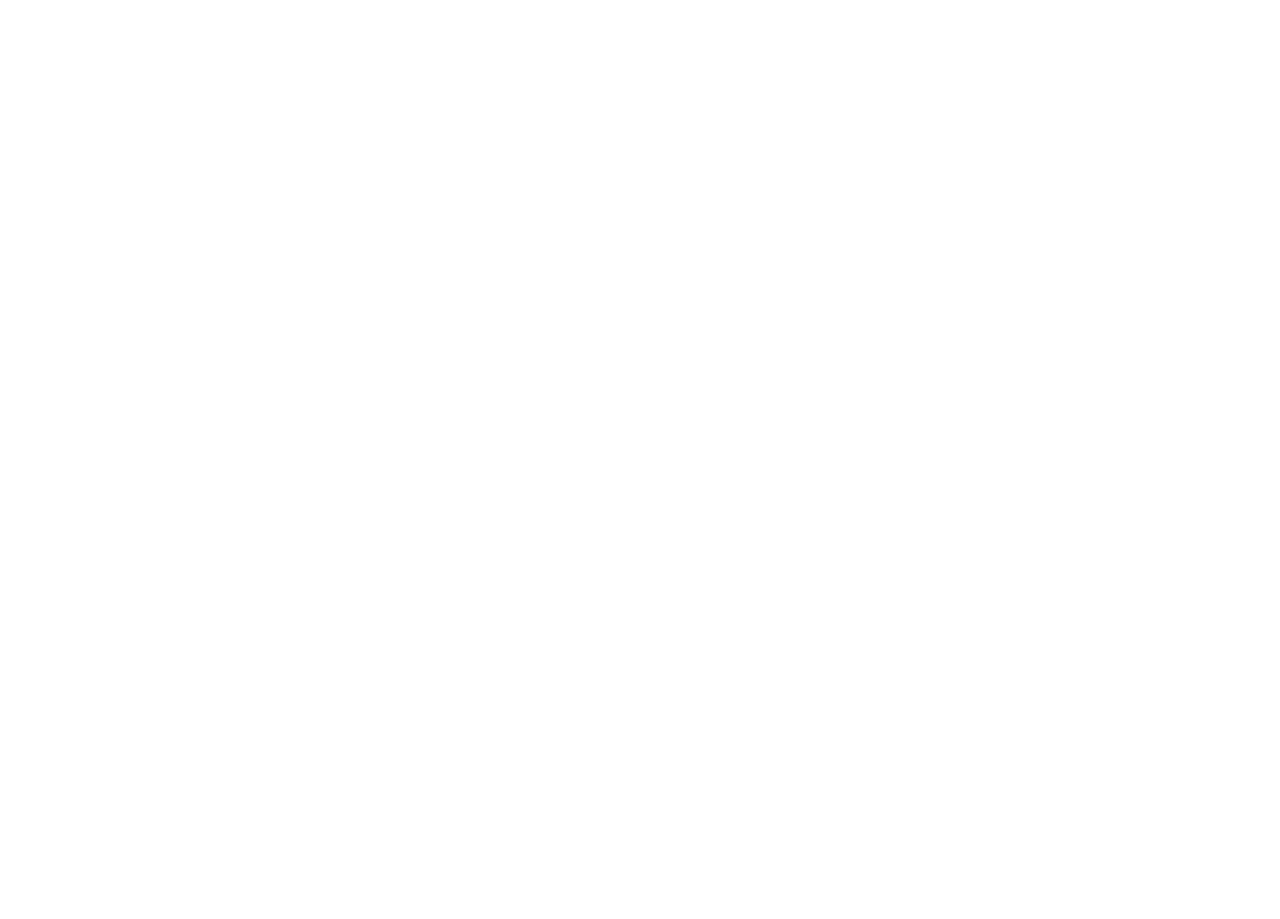
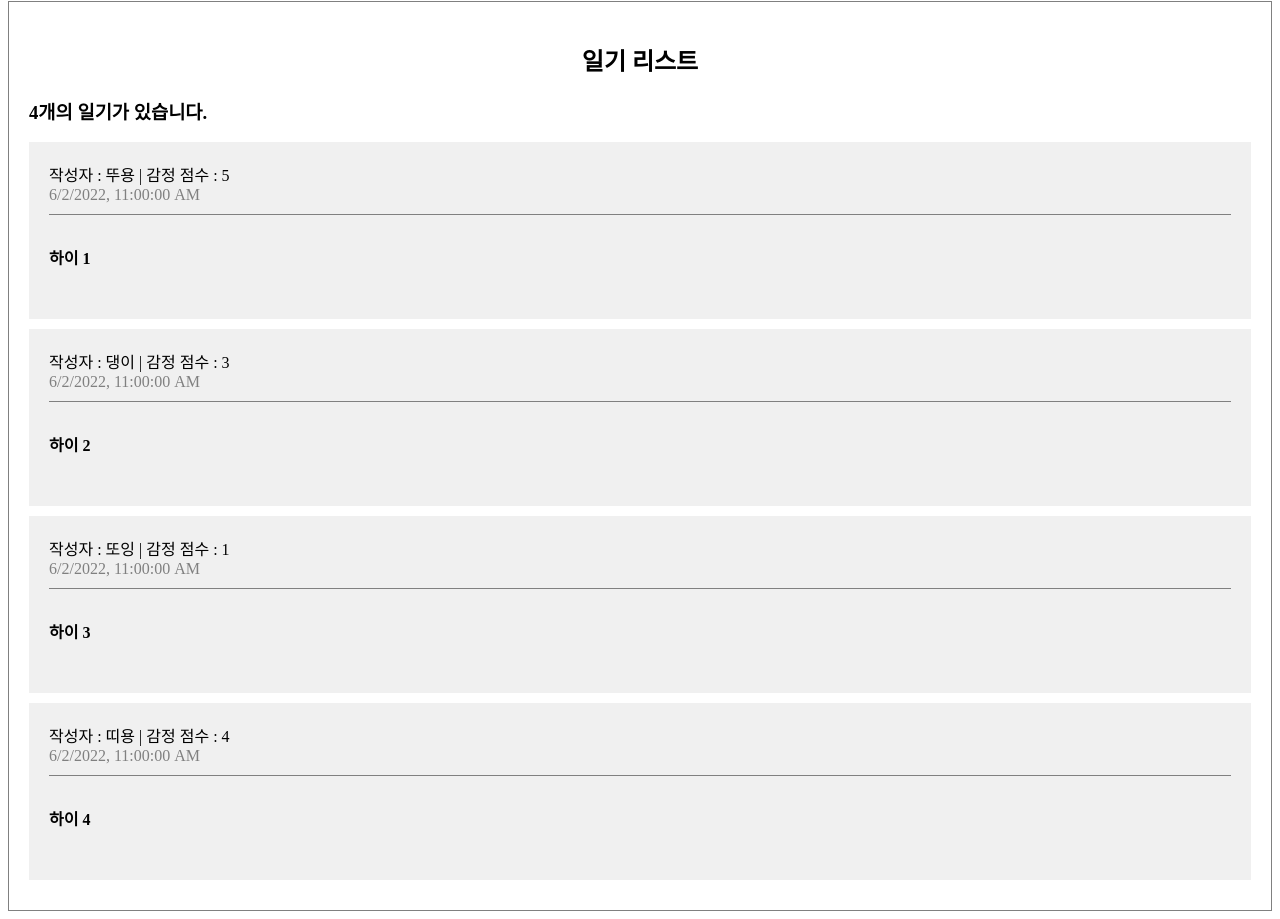
Before and after one commit to sooyyoung/myDiary, a React (Create React App) app: page / in a window 1280 px wide. Shown: the part 515-1434 px from the top of the page. Before the commit the page ends 800 px from the top, so only its background shows below. Built offline with nearby package versions, Linux system fonts and the light colour scheme.

Commit message:
일기 리스트 추가

```diff
--- a/src/App.css
+++ b/src/App.css
@@ -25,3 +25,36 @@
   padding: 10px;
   cursor: pointer;
 }
+
+/* List */
+.DiaryList {
+  border: 1px solid gray;
+  padding: 20px;
+  margin-top: 20px;
+}
+
+.DiaryList h2 {
+  text-align: center;
+}
+
+/* Item */
+.DiaryItem {
+  background-color: rgb(240, 240, 240);
+  margin-bottom: 10px;
+  padding: 20px;
+}
+
+.DiaryItem .info {
+  border-bottom: 1px solid gray;
+  padding-bottom: 10px;
+  margin-bottom: 10px;
+}
+
+.DiaryItem .date {
+  color: gray;
+}
+
+.DiaryItem .content {
+  font-weight: bold;
+  margin: 30px 0;
+}
--- a/src/App.js
+++ b/src/App.js
@@ -1,10 +1,43 @@
 import DiaryEditor from "./DiaryEditor";
+import DiaryList from "./DiaryList";
 import './App.css'
+
+const dummyList = [
+  {
+    id: 1,
+    author: '뚜용',
+    content: '하이 1',
+    emotion: 5,
+    created_date: new Date().getTime()
+  },
+  {
+    id: 2,
+    author: '댕이',
+    content: '하이 2',
+    emotion: 3,
+    created_date: new Date().getTime()
+  },
+  {
+    id: 3,
+    author: '또잉',
+    content: '하이 3',
+    emotion: 1,
+    created_date: new Date().getTime()
+  },
+  {
+    id: 4,
+    author: '띠용',
+    content: '하이 4',
+    emotion: 4,
+    created_date: new Date().getTime()
+  },
+]
 
 function App() {
   return (
     <div className="App">
       <DiaryEditor/>
+      <DiaryList diaryList={dummyList}/>
     </div>
   );
 }
--- /dev/null
+++ b/src/DiaryItem.jsx
@@ -0,0 +1,16 @@
+import React from 'react'
+
+export default function DiaryItem({author, content, created_date, emotion, id}) {
+  return (
+    <div className='DiaryItem'>
+        <div className='info'>
+            <span>
+                작성자 : {author} | 감정 점수 : {emotion}
+            </span>
+            <br />
+            <span className='date'>{new Date(created_date).toLocaleString()}</span>
+        </div>
+        <div className='content'>{content}</div>
+    </div>
+  )
+}
--- /dev/null
+++ b/src/DiaryList.jsx
@@ -0,0 +1,20 @@
+import React from 'react'
+import DiaryItem from './DiaryItem'
+
+export default function DiaryList({ diaryList }) {
+    return (
+        <div className='DiaryList'>
+            <h2>일기 리스트</h2>
+            <h3>{diaryList.length}개의 일기가 있습니다.</h3>
+            <div>
+                {diaryList.map((i) => (
+                    <DiaryItem key={i.id} {...i}/>
+                ))}
+            </div>
+        </div>
+    )
+}
+
+DiaryList.defaultProps = {
+    diaryList: [],
+}
```
